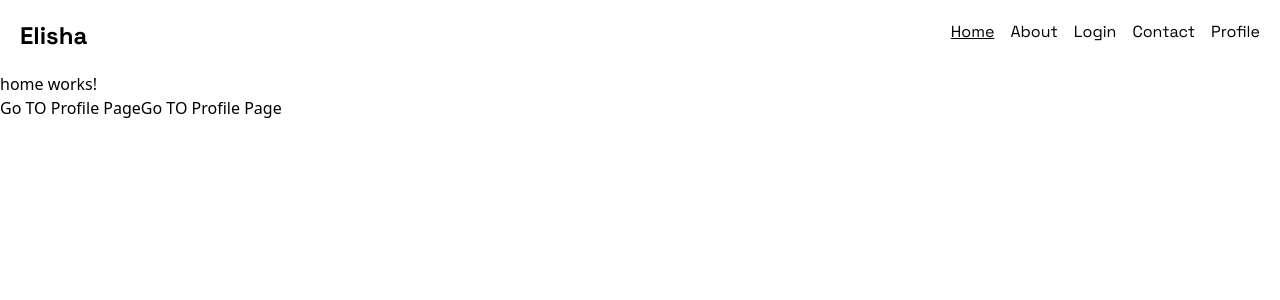
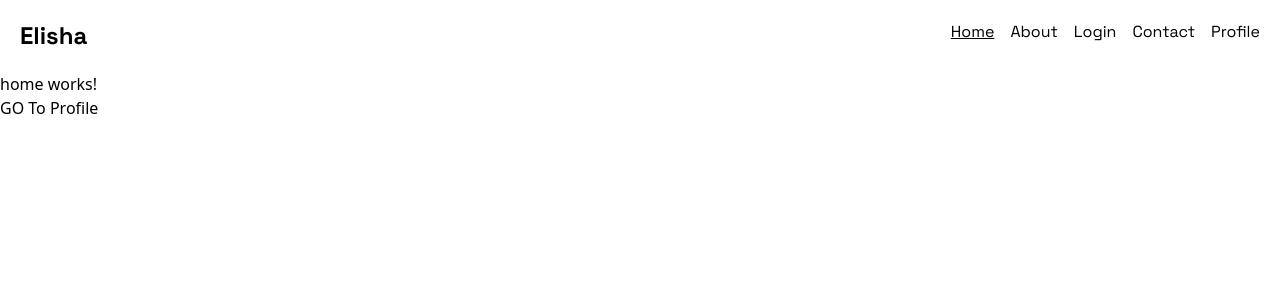
Before and after one commit to elishabhatti/angular-app, an Angular app: page / in a window 1280 px wide. Shown: the top 300 px of the page. Built offline with nearby package versions, Linux system fonts and the light colour scheme.

Commit message:
pass data with router link with routes

```diff
--- a/src/app/app.routes.ts
+++ b/src/app/app.routes.ts
@@ -11,6 +11,6 @@ export const routes: Routes = [
   { path: 'about', component: About },
   { path: 'login', component: Login },
   { path: 'contact', component: Contact },
-  { path: 'profile', component: Profile },
+  { path: 'profile', component: Profile, data:{name: 'Elisha'} },
   { path: '**', component: PageNotFound },
 ];
--- a/src/app/app.ts
+++ b/src/app/app.ts
@@ -9,4 +9,5 @@ import { Header } from './header/header';
   styleUrl: './app.css',
 })
 export class App {
+
 }
--- a/src/app/home/home.html
+++ b/src/app/home/home.html
@@ -1,4 +1,8 @@
 <p>home works!</p>
 <!-- <a [routerLink]="['profile', {name: 'Mark'}]">Go to Profile Page</a> -->
- <button (click)="goToProfilePage('Peter')">Go TO Profile Page</button>
- <button (click)="goToProfilePage('Mark')">Go TO Profile Page</button>
+
+<!-- <button (click)="goToProfilePage('Peter')">Go TO Profile Page</button>
+<button (click)="goToProfilePage('Mark')">Go TO Profile Page</button> -->
+
+
+<a routerLink="profile">GO To Profile</a>
--- a/src/app/home/home.ts
+++ b/src/app/home/home.ts
@@ -1,17 +1,20 @@
+import { NgFor } from '@angular/common';
 import { Component } from '@angular/core';
 import { Router, RouterLink } from '@angular/router';
 
 @Component({
   selector: 'app-home',
-  imports: [RouterLink],
+  imports: [RouterLink, NgFor],
   templateUrl: './home.html',
   styleUrl: './home.css',
 })
+
 export class Home {
   constructor(private router: Router) {}
-  goToProfilePage(name: string) {
-    this.router.navigate(['profile'], {
-      queryParams: { name },
-    });
-  }
+  // goToProfilePage(name: string) {
+  //   this.router.navigate(['profile'], {
+  //     queryParams: { name },
+  //   });
+  // }
+
 }
--- a/src/app/profile/profile.ts
+++ b/src/app/profile/profile.ts
@@ -14,9 +14,13 @@ export class Profile {
     // this.userName = this.route.snapshot.paramMap.get('name');
     // console.log(this.userName);
 
-    this.route.queryParams.subscribe((params) => {
-      this.userName = params['name'];
-      console.log(params['name']);
+    // this.route.queryParams.subscribe((params) => {
+    //   this.userName = params['name'];
+    //   console.log(params['name']);
+    // });
+    this.route.data.subscribe((data) => {
+      this.userName = data['name'];
+      console.log(data['name']);
     });
   }
 }
```
